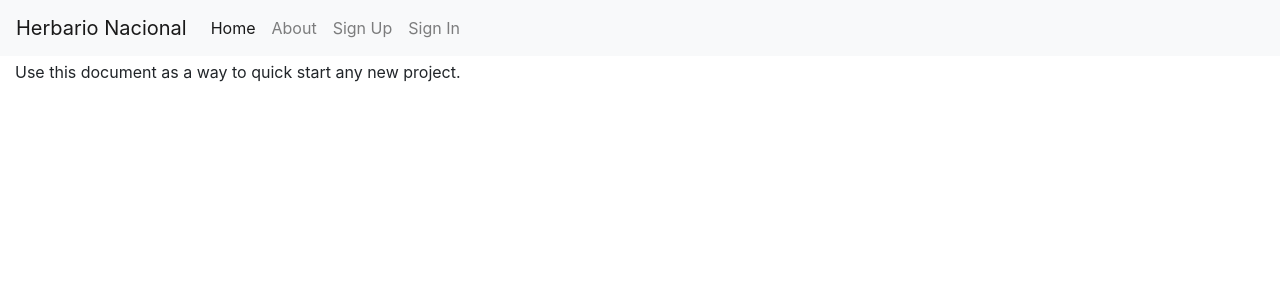
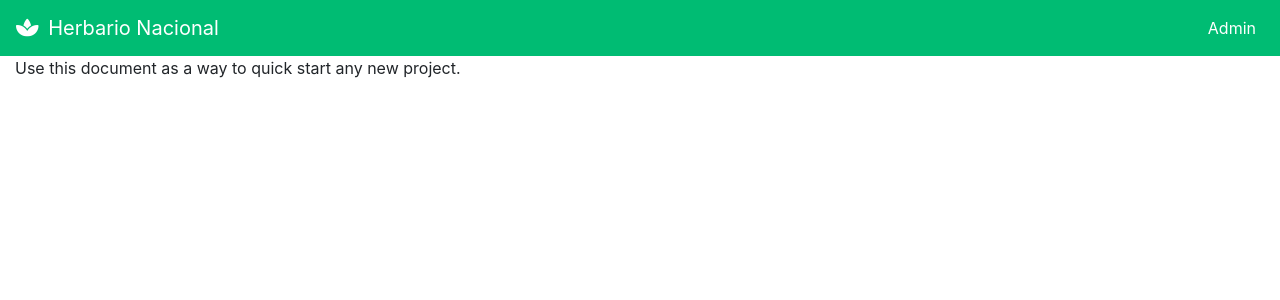
Before and after one commit to Javen17/plants_api, a Django app: page /about/ in a window 1280 px wide. Shown: the top 300 px of the page. Run offline with Django 3.2, Linux system fonts and the light colour scheme; parts of the project's set-up code (start-up, migrations or seed data) failed here and were passed over; some libraries are stand-ins or nearby versions.

Commit message:
css changes in home

```diff
--- a/gulpfile.js
+++ b/gulpfile.js
@@ -132,8 +132,8 @@ const generateAssets = parallel(
 
 // Set up dev environment
 const dev = parallel(
-  runServer,
-  initBrowserSync,
+  //runServer,
+  //initBrowserSync,
   watchPaths
 )
 
--- a/plants_api/static/css/project.css
+++ b/plants_api/static/css/project.css
@@ -33,3 +33,8 @@
   width: 100px;
   -webkit-box-shadow: 4px 4px 8px 0 rgba(0, 0, 0, 0.2);
           box-shadow: 4px 4px 8px 0 rgba(0, 0, 0, 0.2); }
+
+.header-nav {
+  background-color: #00BC73; }
+  .header-nav a {
+    color: white; }
--- a/plants_api/static/css/project.min.css
+++ b/plants_api/static/css/project.min.css
@@ -1 +1 @@
-.alert-debug{background-color:#fff;border-color:#d6e9c6;color:#000}.alert-error{background-color:#f2dede;border-color:#eed3d7;color:#b94a48}.display-justify{display:-webkit-box;display:-ms-flexbox;display:flex;-webkit-box-pack:center;-ms-flex-pack:center;justify-content:center;-ms-flex-wrap:wrap;flex-wrap:wrap}.feature-card .container{-webkit-box-shadow:0 4px 8px 0 rgba(0,0,0,.2);box-shadow:0 4px 8px 0 rgba(0,0,0,.2);min-height:300px}.feature-card .feature-icon img{border-radius:50%;-o-object-fit:cover;object-fit:cover;-o-object-position:center;object-position:center;height:100px;width:100px;-webkit-box-shadow:4px 4px 8px 0 rgba(0,0,0,.2);box-shadow:4px 4px 8px 0 rgba(0,0,0,.2)}
+.alert-debug{background-color:#fff;border-color:#d6e9c6;color:#000}.alert-error{background-color:#f2dede;border-color:#eed3d7;color:#b94a48}.display-justify{display:-webkit-box;display:-ms-flexbox;display:flex;-webkit-box-pack:center;-ms-flex-pack:center;justify-content:center;-ms-flex-wrap:wrap;flex-wrap:wrap}.feature-card .container{-webkit-box-shadow:0 4px 8px 0 rgba(0,0,0,.2);box-shadow:0 4px 8px 0 rgba(0,0,0,.2);min-height:300px}.feature-card .feature-icon img{border-radius:50%;-o-object-fit:cover;object-fit:cover;-o-object-position:center;object-position:center;height:100px;width:100px;-webkit-box-shadow:4px 4px 8px 0 rgba(0,0,0,.2);box-shadow:4px 4px 8px 0 rgba(0,0,0,.2)}.header-nav{background-color:#00bc73}.header-nav a{color:#fff}
--- /dev/null
+++ b/plants_api/static/sass/components/header-nav.scss
@@ -0,0 +1,6 @@
+.header-nav{
+    background-color: $header-color;
+    a{
+        color: white;
+    }
+}
--- a/plants_api/static/sass/custom_bootstrap_vars.scss
+++ b/plants_api/static/sass/custom_bootstrap_vars.scss
@@ -0,0 +1 @@
+$header-color: #00BC73;
--- a/plants_api/static/sass/project.scss
+++ b/plants_api/static/sass/project.scss
@@ -1,2 +1,4 @@
 @import 'base';
+@import 'custom_bootstrap_vars.scss';
 @import 'components/feature-card.scss';
+@import 'components/header-nav.scss';
--- a/plants_api/templates/base.html
+++ b/plants_api/templates/base.html
@@ -3,7 +3,7 @@
   <head>
     <meta charset="utf-8">
     <meta http-equiv="x-ua-compatible" content="ie=edge">
-    <title>{% block title %}plants_api{% endblock title %}</title>
+    <title>{% block title %}Herbario Nacional UCA{% endblock title %}</title>
     <meta name="viewport" content="width=device-width, initial-scale=1.0">
     <meta name="description" content="">
     <meta name="author" content="">
@@ -13,13 +13,12 @@
       <script src="https://cdnjs.cloudflare.com/ajax/libs/html5shiv/3.7.3/html5shiv.min.js"></script>
     <![endif]-->
 
-    <link rel="icon" href="{% static 'images/favicons/favicon.ico' %}">
+    <link rel="icon" href="{% static 'images/favicons/plant.ico' %}">
 
     {% block css %}
 
     <!-- Latest compiled and minified Bootstrap CSS -->
     <link href="https://stackpath.bootstrapcdn.com/bootstrap/4.3.1/css/bootstrap.min.css" rel="stylesheet" integrity="sha384-ggOyR0iXCbMQv3Xipma34MD+dH/1fQ784/j6cY/iJTQUOhcWr7x9JvoRxT2MZw1T" crossorigin="anonymous">
-
 
     <!-- Your stuff: Third-party CSS libraries go here -->
     {% compress css %}
@@ -37,40 +36,18 @@
 
   <body>
 
-    <div class="mb-1">
-      <nav class="navbar navbar-expand-md navbar-light bg-light">
+    <div>
+      <nav class="navbar navbar-expand-md header-nav">
         <button class="navbar-toggler navbar-toggler-right" type="button" data-toggle="collapse" data-target="#navbarSupportedContent" aria-controls="navbarSupportedContent" aria-expanded="false" aria-label="Toggle navigation">
           <span class="navbar-toggler-icon"></span>
         </button>
-        <a class="navbar-brand" href="{% url 'home' %}">Herbario Nacional</a>
+        <a class="navbar-brand" href="{% url 'home'%}"><i class="fas fa-spa mr-1"></i> Herbario Nacional</a>
 
         <div class="collapse navbar-collapse" id="navbarSupportedContent">
-          <ul class="navbar-nav mr-auto">
-            <li class="nav-item active">
-              <a class="nav-link" href="{% url 'home' %}">Home <span class="sr-only">(current)</span></a>
-            </li>
-            <li class="nav-item">
-              <a class="nav-link" href="{% url 'about' %}">About</a>
-            </li>
-            {% if request.user.is_authenticated %}
+          <ul class="navbar-nav ml-auto">
               <li class="nav-item">
-                {# URL provided by django-allauth/account/urls.py #}
-                <a class="nav-link" href="{% url 'users:detail' request.user.username  %}">{% trans "My Profile" %}</a>
+                <a id="log-in-link" class="nav-link" href="{% url 'admin:index' %}">{% trans "Admin" %}</a>
               </li>
-              <li class="nav-item">
-                {# URL provided by django-allauth/account/urls.py #}
-                <a class="nav-link" href="{% url 'account_logout' %}">{% trans "Sign Out" %}</a>
-              </li>
-            {% else %}
-              <li class="nav-item">
-                {# URL provided by django-allauth/account/urls.py #}
-                <a id="sign-up-link" class="nav-link" href="{% url 'account_signup' %}">{% trans "Sign Up" %}</a>
-              </li>
-              <li class="nav-item">
-                {# URL provided by django-allauth/account/urls.py #}
-                <a id="log-in-link" class="nav-link" href="{% url 'account_login' %}">{% trans "Sign In" %}</a>
-              </li>
-            {% endif %}
           </ul>
         </div>
       </nav>
@@ -104,7 +81,7 @@
       <script src="https://stackpath.bootstrapcdn.com/bootstrap/4.3.1/js/bootstrap.min.js" integrity="sha384-JjSmVgyd0p3pXB1rRibZUAYoIIy6OrQ6VrjIEaFf/nJGzIxFDsf4x0xIM+B07jRM" crossorigin="anonymous"></script>
 
       <!-- Your stuff: Third-party javascript libraries go here -->
-
+      <script src="https://kit.fontawesome.com/a06ac784cb.js" crossorigin="anonymous"></script>
 
       <!-- place project specific Javascript in this file -->
       {% compress js %}
```
Also changed, not shown: plants_api/static/images/favicons/plant.ico (added).
